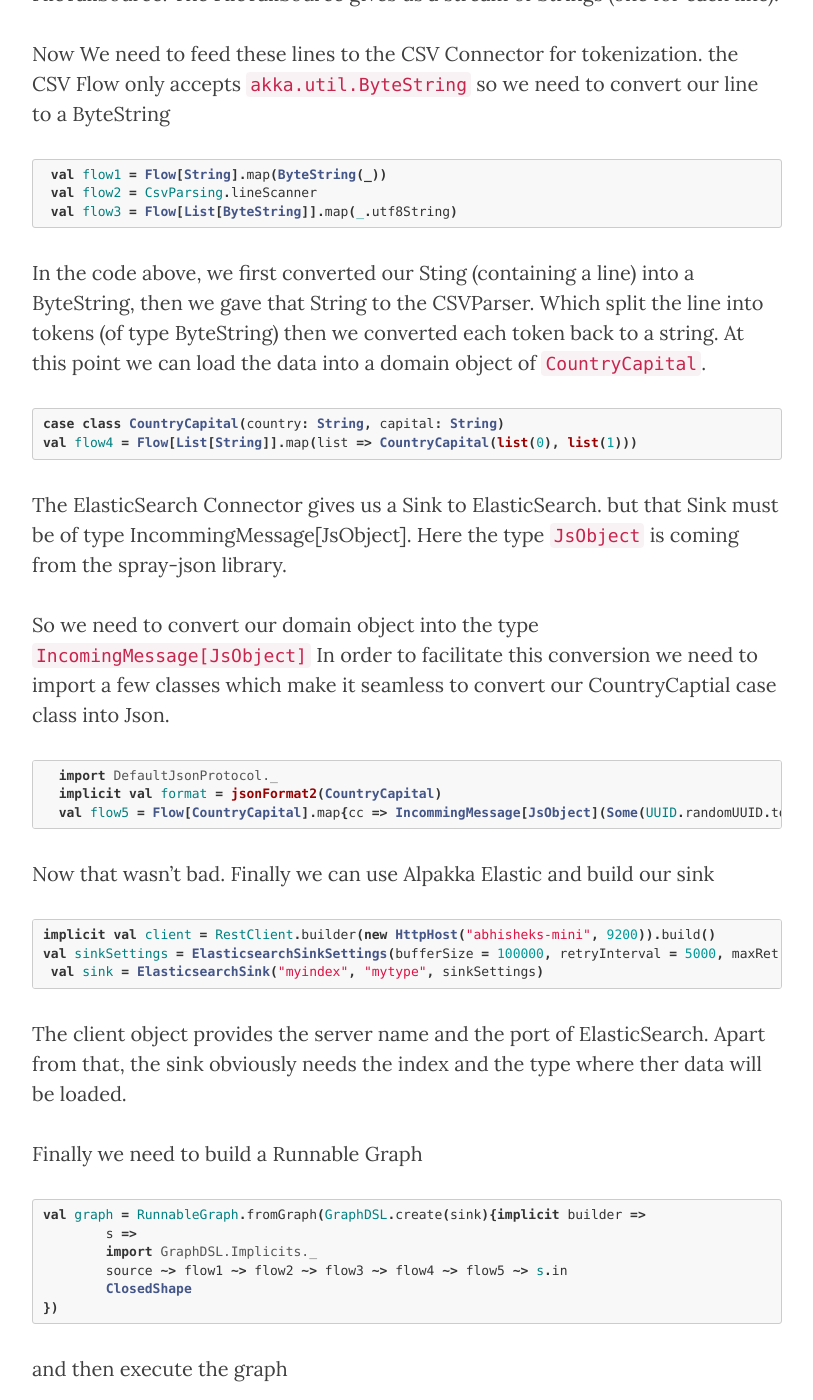
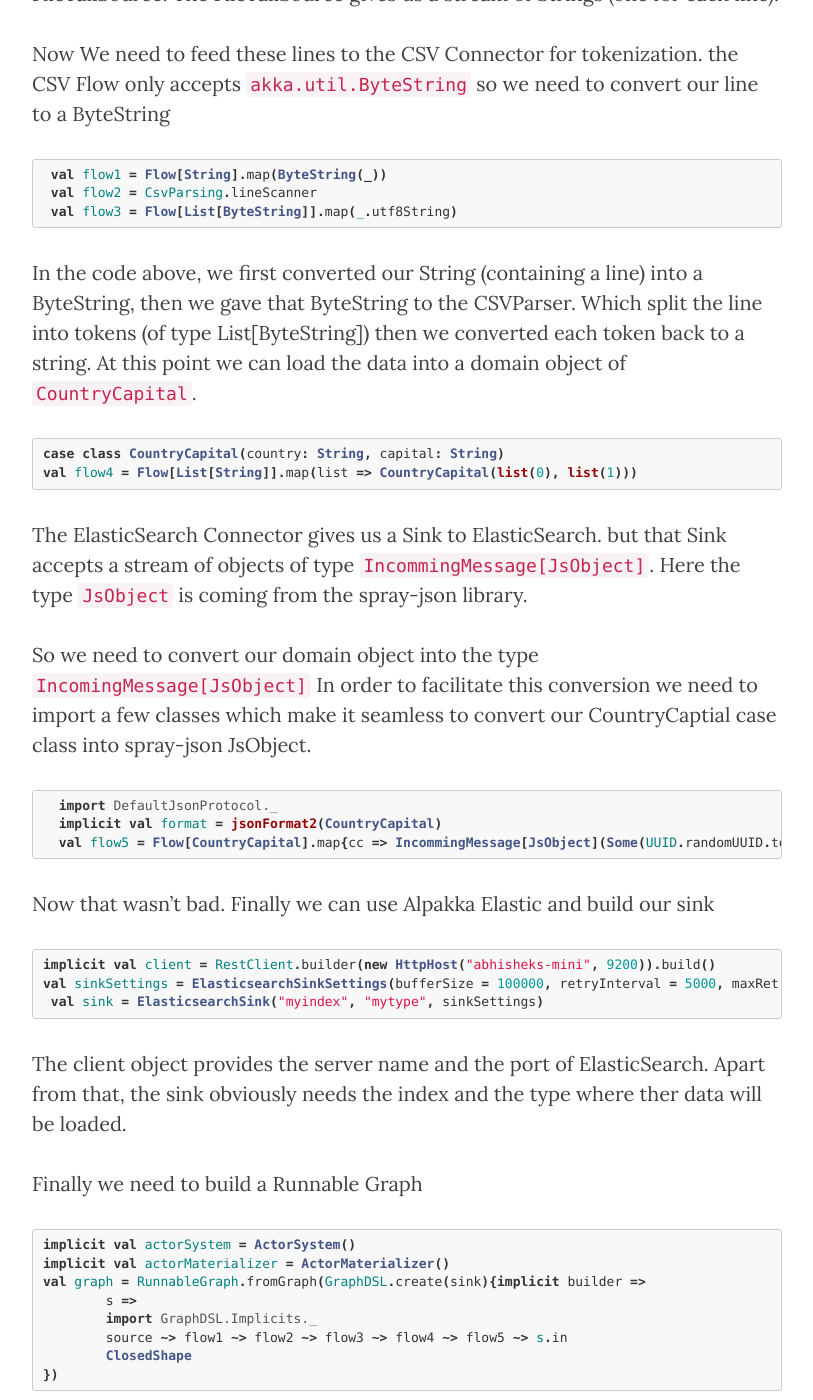
Before and after one commit to abhsrivastava/abhsrivastava.github.io, a Jekyll site: the page built from _posts/2017-10-2-Alpkka-File-CSV-Elastic.md, in a window 1280 px wide and 1400 px high, scrolled down 1581 px. Shown: the whole window, without its empty margins (233-1046 px from the left). Built offline with Jekyll 4.4.1, drawn with Linux system fonts in a browser that asks for light colours; nearby versions of some CDN libraries; some of the changed text lies outside the part shown.

Commit message:
fixed typos

````diff
--- a/_posts/2017-10-2-Alpkka-File-CSV-Elastic.md
+++ b/_posts/2017-10-2-Alpkka-File-CSV-Elastic.md
@@ -49,16 +49,16 @@ Now We need to feed these lines to the CSV Connector for tokenization. the CSV F
  val flow3 = Flow[List[ByteString]].map(_.utf8String)
 ```
 
-In the code above, we first converted our Sting (containing a line) into a ByteString, then we gave that String to the CSVParser. Which split the line into tokens (of type ByteString) then we converted each token back to a string. At this point we can load the data into a domain object of `CountryCapital`.
+In the code above, we first converted our String (containing a line) into a ByteString, then we gave that ByteString to the CSVParser. Which split the line into tokens (of type List[ByteString]) then we converted each token back to a string. At this point we can load the data into a domain object of `CountryCapital`.
 
 ```scala
 case class CountryCapital(country: String, capital: String)
 val flow4 = Flow[List[String]].map(list => CountryCapital(list(0), list(1)))
 ```
 
-The ElasticSearch Connector gives us a Sink to ElasticSearch. but that Sink must be of type IncommingMessage[JsObject]. Here the type `JsObject` is coming from the spray-json library.
+The ElasticSearch Connector gives us a Sink to ElasticSearch. but that Sink accepts a stream of objects of type `IncommingMessage[JsObject]`. Here the type `JsObject` is coming from the spray-json library.
 
-So we need to convert our domain object into the type `IncomingMessage[JsObject]` In order to facilitate this conversion we need to import a few classes which make it seamless to convert our CountryCaptial case class into Json.
+So we need to convert our domain object into the type `IncomingMessage[JsObject]` In order to facilitate this conversion we need to import a few classes which make it seamless to convert our CountryCaptial case class into spray-json JsObject.
 
 ```scala
   import DefaultJsonProtocol._
@@ -80,6 +80,8 @@ The client object provides the server name and the port of ElasticSearch. Apart
 Finally we need to build a Runnable Graph
 
 ```scala
+implicit val actorSystem = ActorSystem()
+implicit val actorMaterializer = ActorMaterializer()
 val graph = RunnableGraph.fromGraph(GraphDSL.create(sink){implicit builder =>
 	s =>
 	import GraphDSL.Implicits._
````
Also changed, not shown: other parts of _posts/2017-10-2-Alpkka-File-CSV-Elastic.md (+1 -1 lines).
